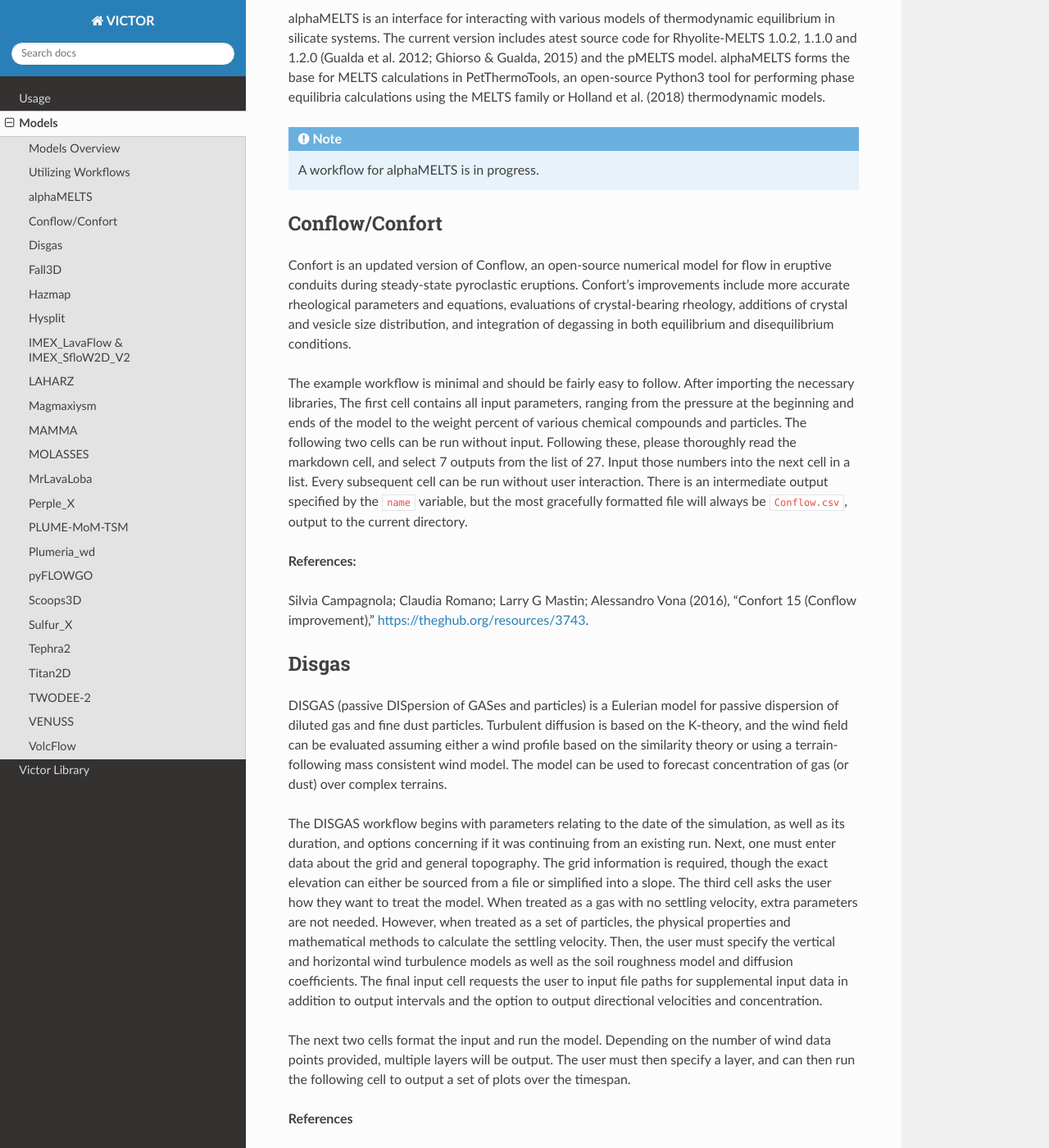
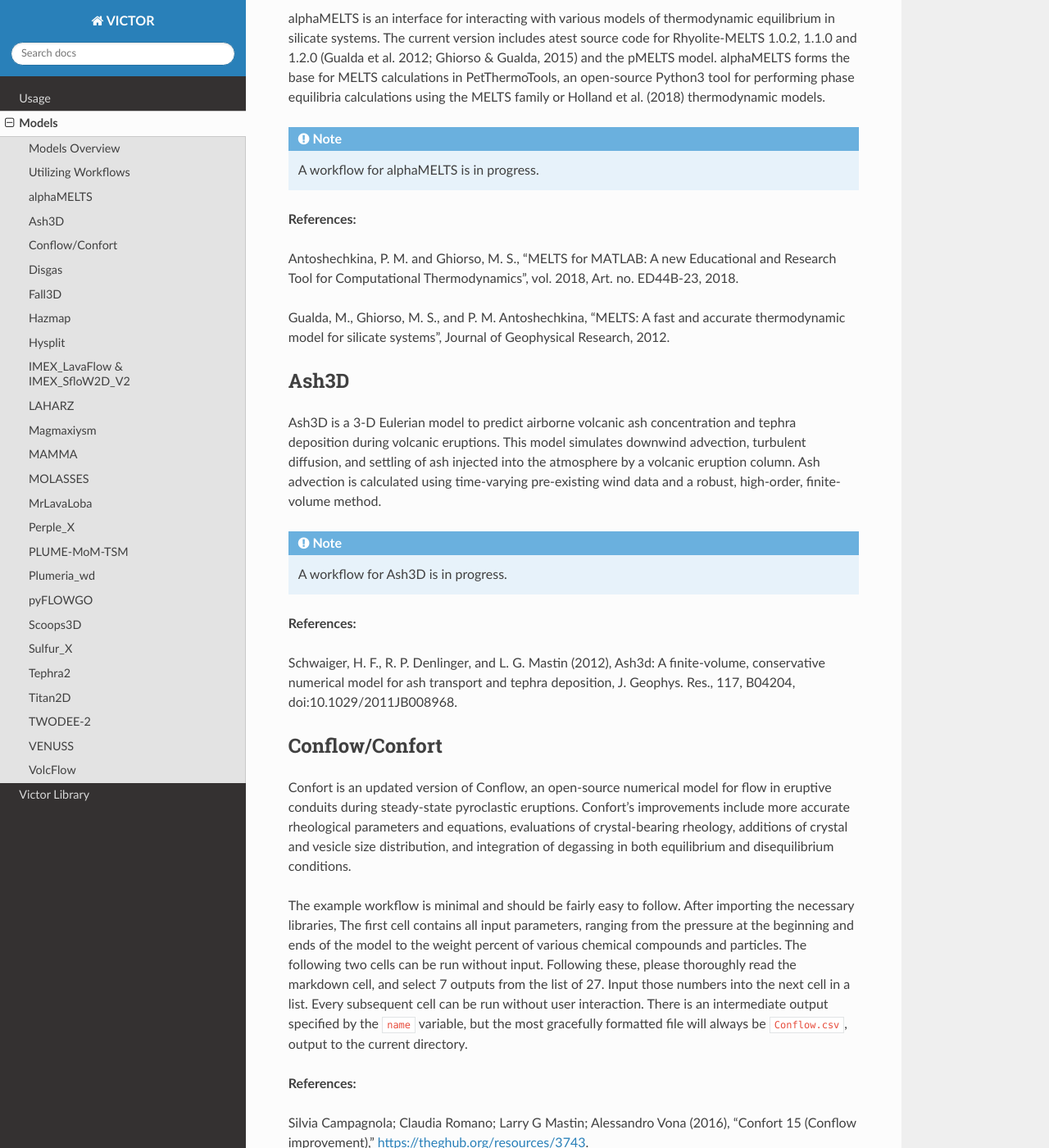
Before and after one commit to volcanocyber/victor-docs, a Sphinx documentation site: the page built from docs/source/models.rst, in a window 1280 px wide and 1400 px high, scrolled down 1392 px. Shown: the whole window at 82% size. Built offline with Sphinx 7.4.7 and the Read the Docs theme 3.1.0, drawn with Linux system fonts in a browser that asks for light colours; some of the changed text lies outside the part shown.

Commit message:
Added references for some models

```diff
--- a/docs/source/models.rst
+++ b/docs/source/models.rst
@@ -30,7 +30,7 @@ common actions for the hub, such as file I/O and cross-library visualization are
    * - PDCs
      - TITAN2D, IMEX_SfloW2D_V2
    * - Ash Dispersal
-     - HAZMAP, HySPLIT, Fall3D
+     - ASH3D, HAZMAP, HySPLIT, Fall3D
    * - Tephra dispersal
      - Tephra2, Fall3D
    * - Gas dispersal
@@ -70,7 +70,29 @@ using the MELTS family or Holland et al. (2018) thermodynamic models.
 
 .. note:: A workflow for alphaMELTS is in progress.
 
+**References:**
+
+Antoshechkina, P. M. and Ghiorso, M. S., “MELTS for MATLAB: A new Educational and Research Tool for Computational Thermodynamics”, vol. 2018, Art. no. ED44B-23, 2018.
+
+Gualda, M., Ghiorso, M. S., and P. M. Antoshechkina, “MELTS: A fast and accurate thermodynamic model for silicate systems”, Journal of Geophysical Research, 2012.
+
+.. _Ash3D Citations:
+
+Ash3D
+----------------
+
+Ash3D is a 3-D Eulerian model to predict airborne volcanic ash concentration and tephra deposition during volcanic eruptions.
+This model simulates downwind advection, turbulent diffusion, and settling of ash injected into the atmosphere by a volcanic eruption column.
+Ash advection is calculated using time-varying pre-existing wind data and a robust, high-order, finite-volume method.
+
+.. note:: A workflow for Ash3D is in progress.
+
+**References:**
+
+Schwaiger, H. F., R. P. Denlinger, and L. G. Mastin (2012), Ash3d: A finite-volume, conservative numerical model for ash transport and tephra deposition, J. Geophys. Res., 117, B04204, doi:10.1029/2011JB008968.
+
 .. _Conflow Citations:
+
 
 Conflow/Confort
 ----------------
```
